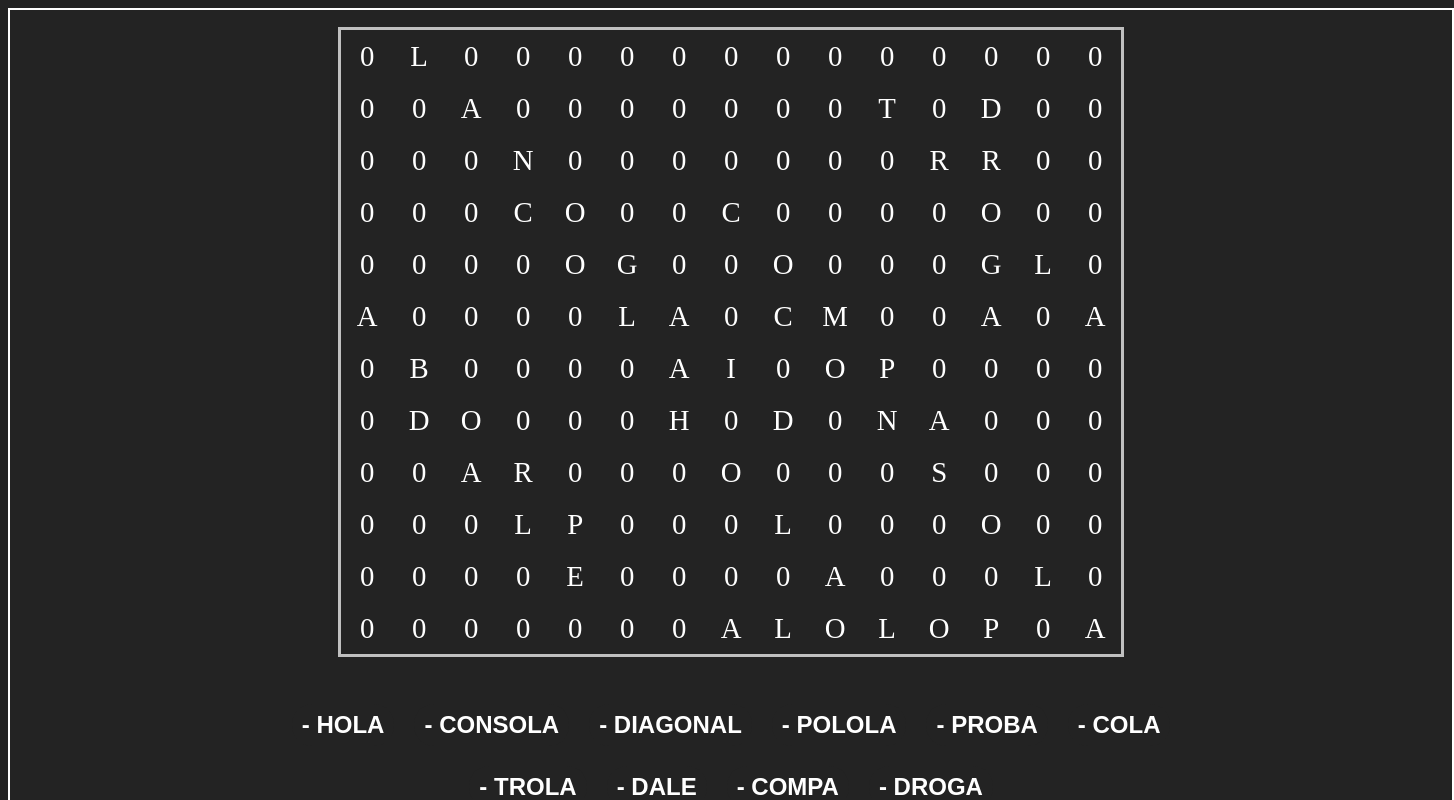
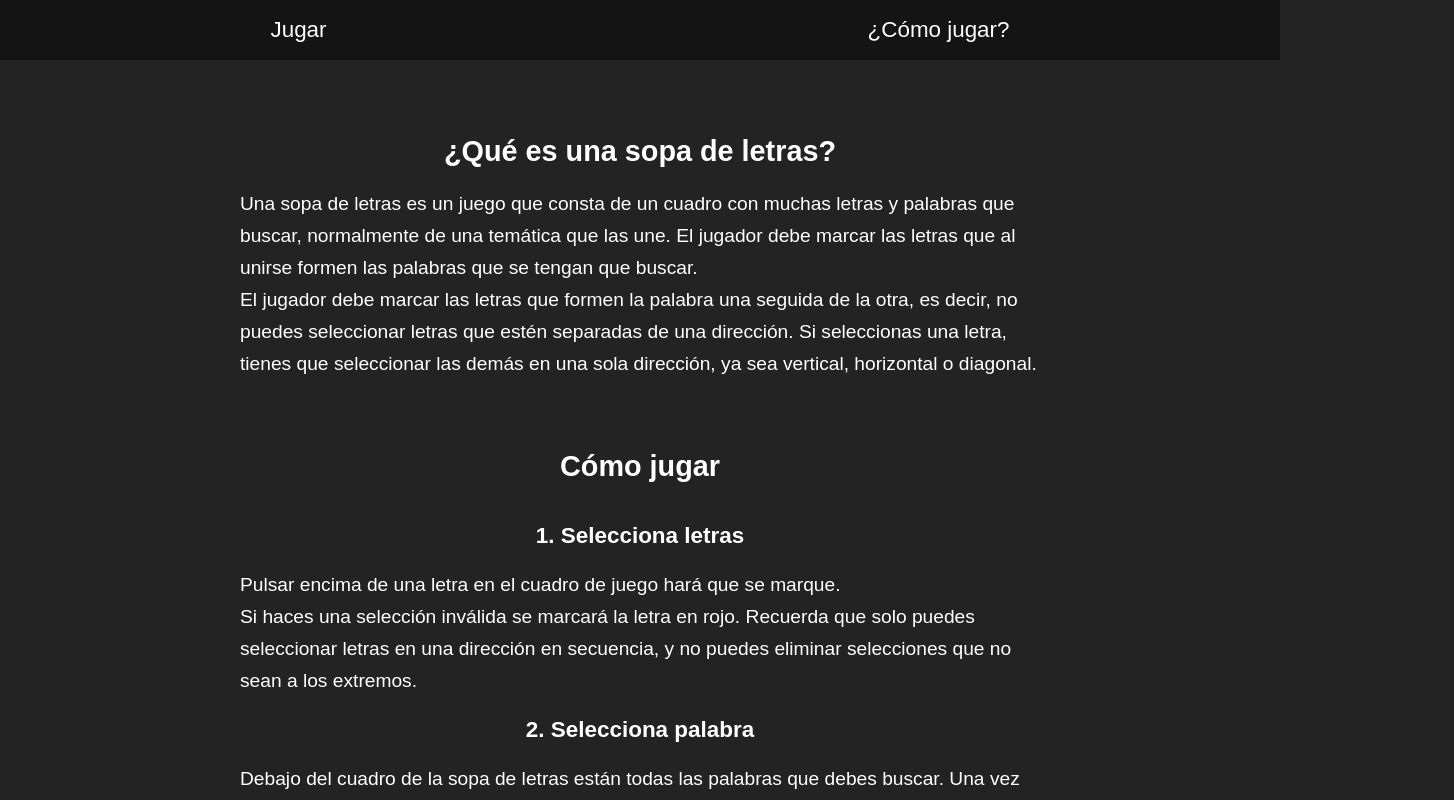
Before and after one commit to Miguensio/sopa-de-letras, a React (Vite) app: page /HowToPlay in a window 1280 px wide. Shown: the top 800 px of the page, 1454 px wide, since content can reach past the window. Built offline with nearby package versions, Linux system fonts and the light colour scheme.

Commit message:
Added routing and a how to play page.

```diff
--- a/package.json
+++ b/package.json
@@ -11,7 +11,8 @@
   },
   "dependencies": {
     "react": "^19.0.0",
-    "react-dom": "^19.0.0"
+    "react-dom": "^19.0.0",
+    "react-router": "^7.2.0"
   },
   "devDependencies": {
     "@eslint/js": "^9.19.0",
--- a/src/App.css
+++ /dev/null
@@ -1,14 +0,0 @@
-*{
-  background-color: rgb(35, 35, 35);
-}
-
-.game-container{
-  display: flex;
-  min-width: max-content;
-  width: 80%;
-  margin: auto;
-  flex-direction: column;
-  justify-content: center;
-  border: 2px solid white;
-  padding: 20px 0;
-}
--- a/src/App.jsx
+++ /dev/null
@@ -1,14 +0,0 @@
-import './App.css'
-import WordSearchGrid from './components/Word-search-grid';
-
-function App() {
-
-  return (
-    <div className="game-container">
-      <WordSearchGrid />
-    </div>
-  )
-
-}
-
-export default App
--- /dev/null
+++ b/src/components/Nav-styles.css
@@ -0,0 +1,46 @@
+.navbar{
+    display: flex;
+    height: 60px;
+    margin-bottom: 30px;
+    font-size: 1.4rem;
+    font-family: sans-serif;
+}
+
+.nav-menu{
+    display: flex;
+    justify-content: space-around;
+    align-items: center;
+    list-style: none;
+    background-color: rgb(20, 20, 20);
+    width: 100%;
+}
+
+.nav-menu li{
+    display: flex;
+    justify-content: center;
+    align-items: center;
+    width: max-content;
+    height: 100%;
+    background-color: rgb(20, 20, 20);
+    cursor: pointer;
+}
+
+.nav-menu li:hover{
+    background-color: rgb(40, 40, 40);
+    color: rgb(220, 220, 220);
+}
+
+.nav-menu li a{
+    display: flex;
+    align-items: center;
+    background-color: rgba(0,0,0,0);
+    text-decoration: none;
+    height: 100%;
+    color: white;
+    padding: 0 10px;
+}
+
+.nav-menu li a:hover{
+    background-color: rgb(40, 40, 40);
+    color: rgb(220, 220, 220);
+}
--- /dev/null
+++ b/src/components/Nav.jsx
@@ -0,0 +1,15 @@
+import './Nav-styles.css';
+import { Link } from 'react-router';
+
+function Navbar(){
+	return(
+		<nav className="navbar">
+			<ul className='nav-menu'>
+				<li><Link to='/'>Jugar</Link></li>
+				<li><Link to='/HowToPlay'>¿Cómo jugar?</Link></li>
+			</ul>
+		</nav>
+	);
+}
+
+export default Navbar;
--- a/src/index.css
+++ b/src/index.css
@@ -0,0 +1,52 @@
+*{
+    margin: 0;
+    padding: 0;
+    box-sizing: border-box;
+    background-color: rgb(35, 35, 35);
+  }
+
+.page-container{
+  display: flex;
+  flex-direction: column;
+  max-width: max-content;
+  min-width: 100%;
+}
+
+.main-text-content{
+  display: flex;
+  flex-direction: column;
+  align-items: center;
+  justify-content: center;
+  width: 100%;
+}
+
+.text-container{
+  font-family: sans-serif;
+  font-size: 1.2rem;
+  max-width: 800px;
+  margin: 25px 0;
+  color: rgb(255, 255, 255);
+}
+
+.text-container h2{
+  margin: 20px;
+  text-align: center;
+}
+
+.text-container p{
+  line-height: 2rem;
+}
+
+.rules-container{
+  display: flex;
+  flex-direction: column;
+}
+
+.rules-container h3{
+  text-align: center;
+  margin: 20px 0;
+}
+
+.rule-container{
+  display: flex;
+}
--- a/src/main.jsx
+++ b/src/main.jsx
@@ -1,8 +1,21 @@
 import { StrictMode } from 'react'
 import { createRoot } from 'react-dom/client'
+import { createBrowserRouter, RouterProvider } from 'react-router'
 import './index.css'
-import App from './App.jsx'
+import Home from './pages/Main-page.jsx'
+import HowToPlay from './pages/How-to-play.jsx'
+
+const router = createBrowserRouter([
+	{
+		path: '/',
+		element: <Home />
+	},
+	{
+		path: '/HowToPlay',
+		element: <HowToPlay />
+	},
+]);
 
 createRoot(document.getElementById('root')).render(
-    <App />,
+    <RouterProvider router={router} />
 )
--- /dev/null
+++ b/src/pages/How-to-play.jsx
@@ -0,0 +1,58 @@
+import Navbar from '../components/Nav';
+
+function HowToPlay(){
+	return(
+		<div className="page-container">
+			<Navbar />
+			<main className='main-text-content'>
+			<div className='text-container'>
+					<h2>¿Qué es una sopa de letras?</h2>
+					<p>
+						Una sopa de letras es un juego que consta de un cuadro con muchas letras y palabras que buscar, normalmente de una
+						temática que las une. El jugador debe marcar las letras que al unirse formen las palabras que se tengan que buscar.
+						<br />
+						El jugador debe marcar las letras que formen la palabra una seguida de la otra, es decir, no puedes seleccionar letras
+						que estén separadas de una dirección. Si seleccionas una letra, tienes que seleccionar las demás en una sola dirección,
+						ya sea vertical, horizontal o diagonal.
+					</p>
+				</div>
+				<div className='text-container'>
+					<h2>Cómo jugar</h2>
+					<div className='rules-container'>
+						<h3>1. Selecciona letras</h3>
+						<div className='rule-container'>
+							<p>
+								Pulsar encima de una letra en el cuadro de juego hará que se marque.
+							</p>
+						</div>
+						<div className='rule-container'>
+							<p>
+								Si haces una selección inválida se marcará la letra en rojo. Recuerda que solo puedes seleccionar
+								letras en una dirección en secuencia, y no puedes eliminar selecciones que no sean a los extremos.
+							</p>
+						</div>
+						<h3>2. Selecciona palabra</h3>
+						<div className='rule-container'>
+							<p>
+								Debajo del cuadro de la sopa de letras están todas las palabras que debes buscar. Una vez tengas una selección
+								de letras puedes pulsar encima de una palabra para compararla con tu selección.
+							</p>
+						</div>
+						<div className='rule-container'>
+							<p>
+								Si tu selección es correcta la palabra aparecerá en verde.
+							</p>
+						</div>
+						<div className='rule-container'>
+							<p>
+								Pero si es errónea se marcará en rojo por un momento.
+							</p>
+						</div>
+					</div>
+				</div>
+			</main>
+		</div>
+	);
+}
+
+export default HowToPlay;
--- /dev/null
+++ b/src/pages/Main-page.jsx
@@ -0,0 +1,17 @@
+import Navbar from '../components/Nav';
+import WordSearchGrid from '../components/Word-search-grid';
+
+function Home(){
+
+    return (
+        <div className='page-container'>
+          <Navbar />
+          <div className="game-container">
+            <WordSearchGrid />
+          </div>
+        </div>
+      );
+
+}
+
+export default Home;
```
Also changed, not shown: 1 other file (tests, documents, lock files or other folders).
